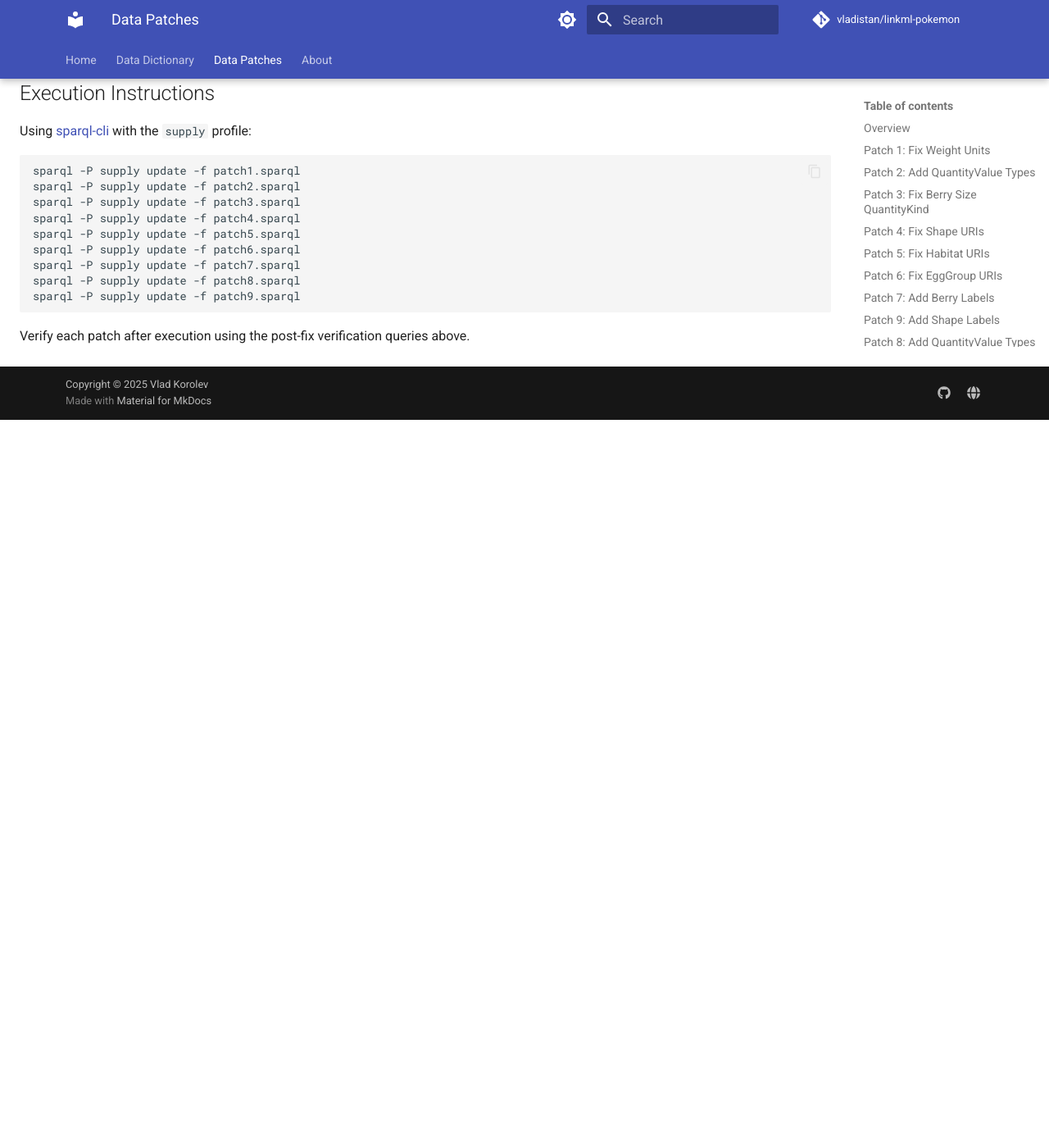
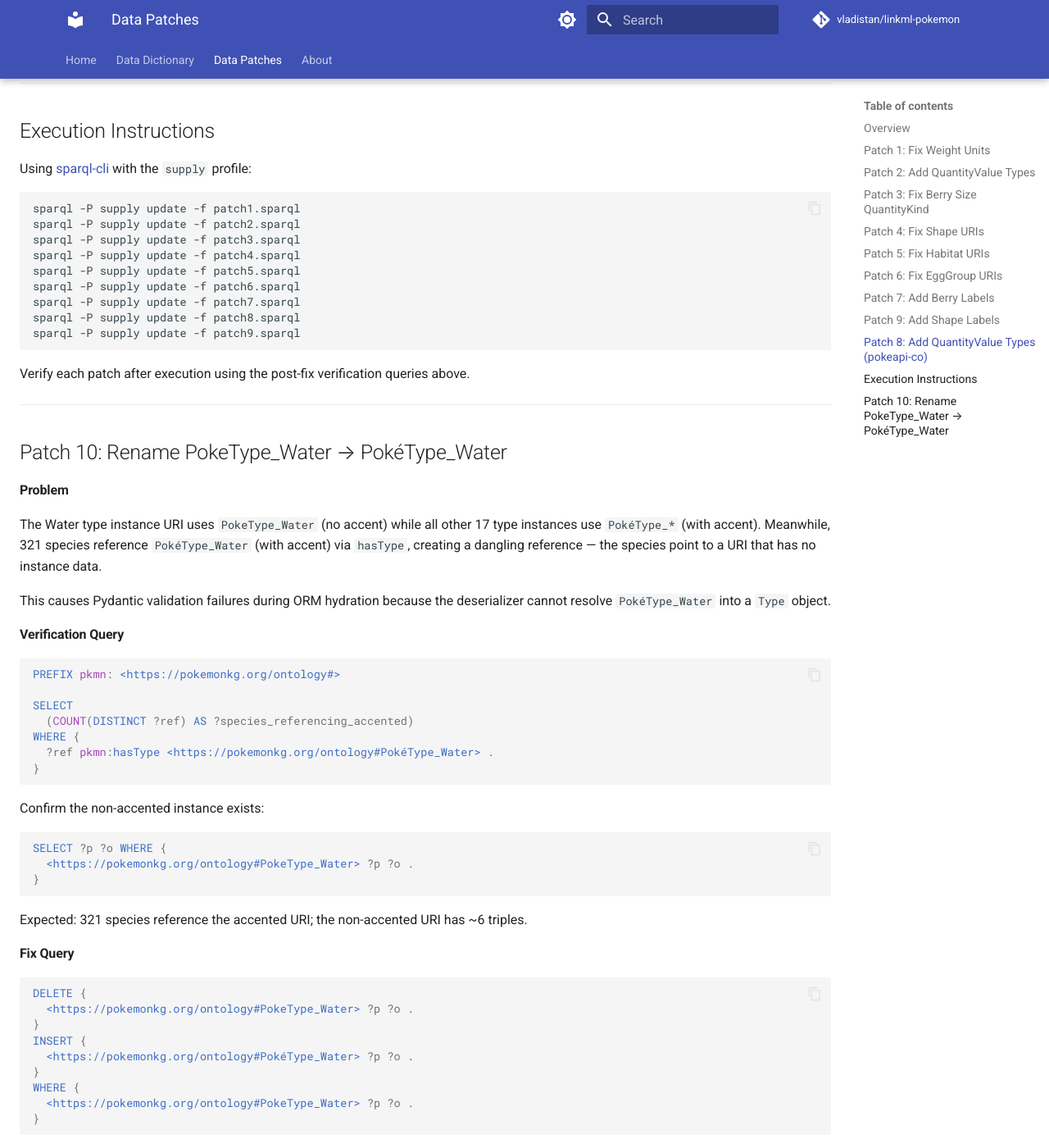
Before and after one commit to vladistan/linkml-pokemon, an MkDocs documentation site: the page built from docs/DATA_PATCHES.md, in a window 1280 px wide and 1400 px high, scrolled down 15067 px. Shown: the whole window at 82% size. Built offline with MkDocs 1.6.1 and Material for MkDocs 9.7.7, drawn with Linux system fonts in a browser that asks for light colours; comment, search, counter and statistics services are not loaded; before the commit the page ends 15579 px from its top, so only the background shows below that; some of the changed text lies outside the part shown.

Commit message:
fix: add Patch 10 to rename PokeType_Water → PokéType_Water
Water type instance used non-accented URI (PokeType_Water) while all
other 17 types and all 321 species references used accented form
(PokéType_Water), causing Pydantic validation failures during ORM
hydration.

````diff
--- a/docs/DATA_PATCHES.md
+++ b/docs/DATA_PATCHES.md
@@ -15,6 +15,7 @@ This document describes the SPARQL UPDATE queries needed to fix data issues in t
 | 7 | Add rdfs:label to Berry instances | 64 | pokeapi-co |
 | 8 | Add rdf:type to QuantityValue nodes (pokeapi-co) | 64 | pokeapi-co |
 | 9 | Add rdfs:label to Shape instances | 14 | default |
+| 10 | Rename PokeType_Water → PokéType_Water | 6 triples | default |
 
 ## Patch 1: Fix Weight Units
 
@@ -736,3 +737,81 @@ sparql -P supply update -f patch9.sparql
 ```
 
 Verify each patch after execution using the post-fix verification queries above.
+
+---
+
+## Patch 10: Rename PokeType_Water → PokéType_Water
+
+#### Problem
+The Water type instance URI uses `PokeType_Water` (no accent) while all other 17 type instances use `PokéType_*` (with accent). Meanwhile, 321 species reference `PokéType_Water` (with accent) via `hasType`, creating a dangling reference — the species point to a URI that has no instance data.
+
+This causes Pydantic validation failures during ORM hydration because the deserializer cannot resolve `PokéType_Water` into a `Type` object.
+
+#### Verification Query
+```sparql
+PREFIX pkmn: <https://pokemonkg.org/ontology#>
+
+SELECT
+  (COUNT(DISTINCT ?ref) AS ?species_referencing_accented)
+WHERE {
+  ?ref pkmn:hasType <https://pokemonkg.org/ontology#PokéType_Water> .
+}
+```
+
+Confirm the non-accented instance exists:
+```sparql
+SELECT ?p ?o WHERE {
+  <https://pokemonkg.org/ontology#PokeType_Water> ?p ?o .
+}
+```
+
+Expected: 321 species reference the accented URI; the non-accented URI has ~6 triples.
+
+#### Fix Query
+```sparql
+DELETE {
+  <https://pokemonkg.org/ontology#PokeType_Water> ?p ?o .
+}
+INSERT {
+  <https://pokemonkg.org/ontology#PokéType_Water> ?p ?o .
+}
+WHERE {
+  <https://pokemonkg.org/ontology#PokeType_Water> ?p ?o .
+}
+```
+
+#### Post-Fix Verification
+```sparql
+PREFIX pkmn: <https://pokemonkg.org/ontology#>
+
+SELECT ?type WHERE {
+  ?type a pkmn:Type .
+  FILTER(CONTAINS(STR(?type), "Water"))
+}
+```
+
+Expected: Only `PokéType_Water` (accented) should exist as a Type instance. No `PokeType_Water` (non-accented) should remain.
+
+```sparql
+SELECT (COUNT(*) AS ?cnt) WHERE {
+  <https://pokemonkg.org/ontology#PokeType_Water> ?p ?o .
+}
+```
+
+Expected: 0 triples for the old URI.
+
+#### Rollback Query
+```sparql
+DELETE {
+  <https://pokemonkg.org/ontology#PokéType_Water> ?p ?o .
+}
+INSERT {
+  <https://pokemonkg.org/ontology#PokeType_Water> ?p ?o .
+}
+WHERE {
+  <https://pokemonkg.org/ontology#PokéType_Water> ?p ?o .
+  FILTER(?p != <https://pokemonkg.org/ontology#hasType>)
+}
+```
+
+Note: The rollback uses a FILTER to only move back the instance's own triples (rdf:type, rdfs:label, rdfs:comment), not the `hasType` references from species.
````
Also changed, not shown: 1 other file.
